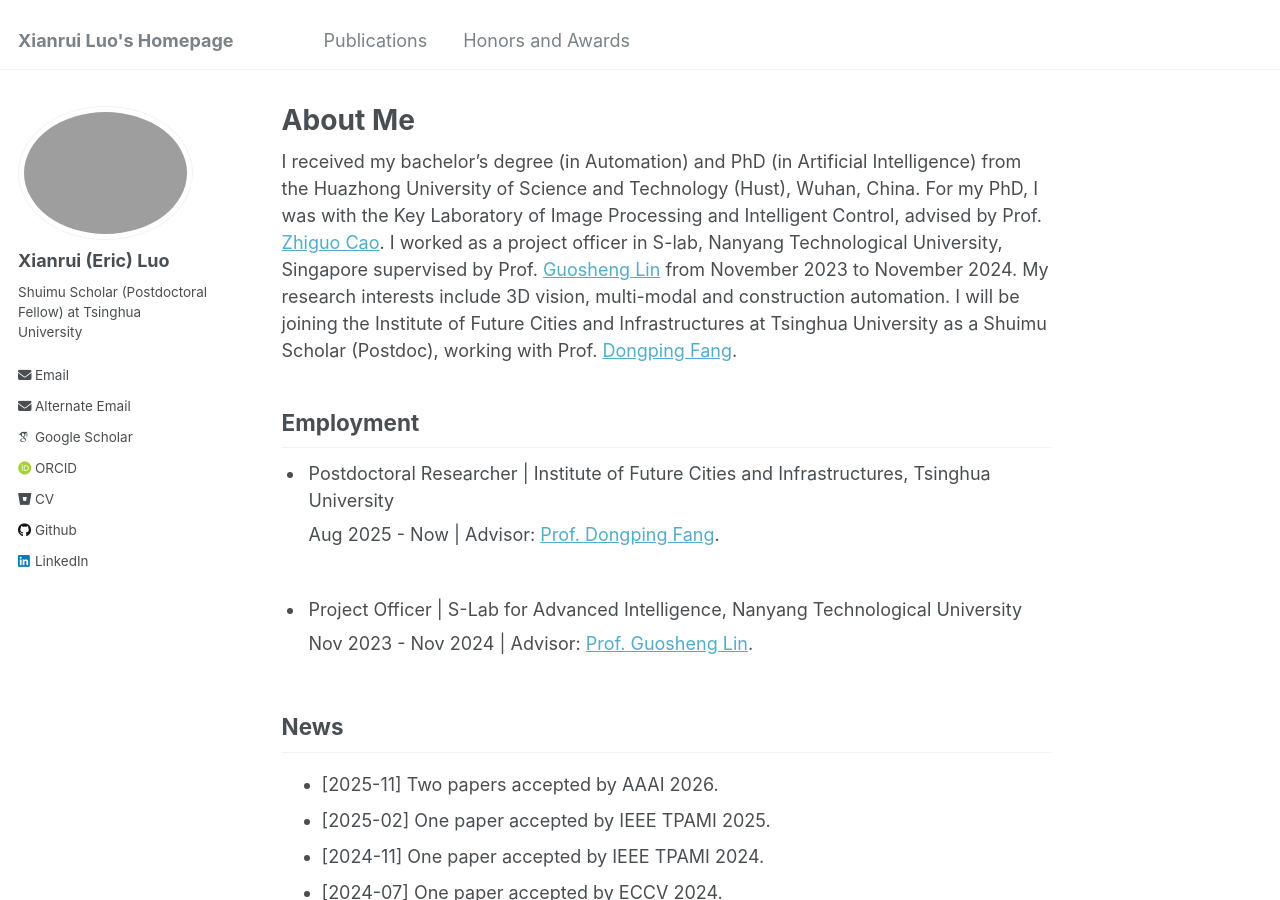
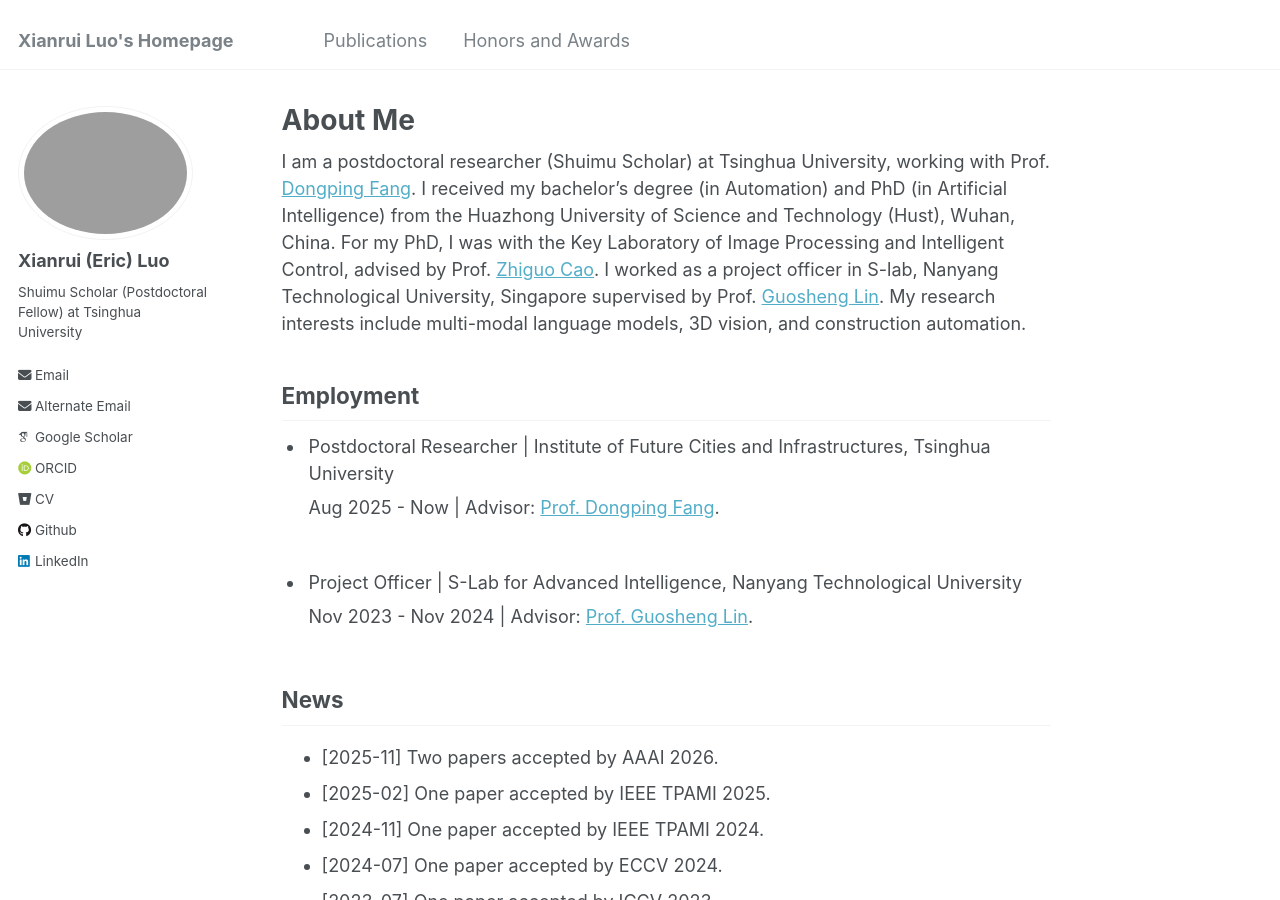
Before and after one commit to xianrui-luo/xianrui-luo.github.io, a Jekyll site: the page built from _pages/about.md, in a window 1280 px wide and 900 px high. Built offline with Jekyll 4.4.1, drawn with Linux system fonts in a browser that asks for light colours; some web fonts are replaced.

Commit message:
Update about.md

```diff
--- a/_pages/about.md
+++ b/_pages/about.md
@@ -9,10 +9,10 @@ redirect_from:
 
 <div class="home-page-content" markdown="1">
 
-I received my bachelor's degree (in Automation) and PhD (in Artificial Intelligence) from the Huazhong University of Science and Technology (Hust), Wuhan, China.
+I am a postdoctoral researcher (Shuimu Scholar) at Tsinghua University, working with Prof. [Dongping Fang](https://www.civil.tsinghua.edu.cn/cmen/info/1092/1394.htm). I received my bachelor's degree (in Automation) and PhD (in Artificial Intelligence) from the Huazhong University of Science and Technology (Hust), Wuhan, China.
 <!-- I am pursuing a PhD in Artificial Intelligence at Hust, with the Key Laboratory of Image Processing and Intelligent Control. I am advised by Prof. [Zhiguo Cao](https://openreview.net/profile?id=~Zhiguo_Cao1). -->
 For my PhD, I was with the Key Laboratory of Image Processing and Intelligent Control, advised by Prof. [Zhiguo Cao](https://openreview.net/profile?id=~Zhiguo_Cao1).
-I worked as a project officer in S-lab, Nanyang Technological University, Singapore supervised by Prof. [Guosheng Lin](https://guosheng.github.io/) from November 2023 to November 2024. My research interests include 3D vision, multi-modal and construction automation. I will be joining the Institute of Future Cities and Infrastructures at Tsinghua University as a Shuimu Scholar (Postdoc), working with Prof. [Dongping Fang](https://www.civil.tsinghua.edu.cn/cmen/info/1092/1394.htm).
+I worked as a project officer in S-lab, Nanyang Technological University, Singapore supervised by Prof. [Guosheng Lin](https://guosheng.github.io/). My research interests include multi-modal language models, 3D vision, and construction automation.
 
 ## Employment
 
```
